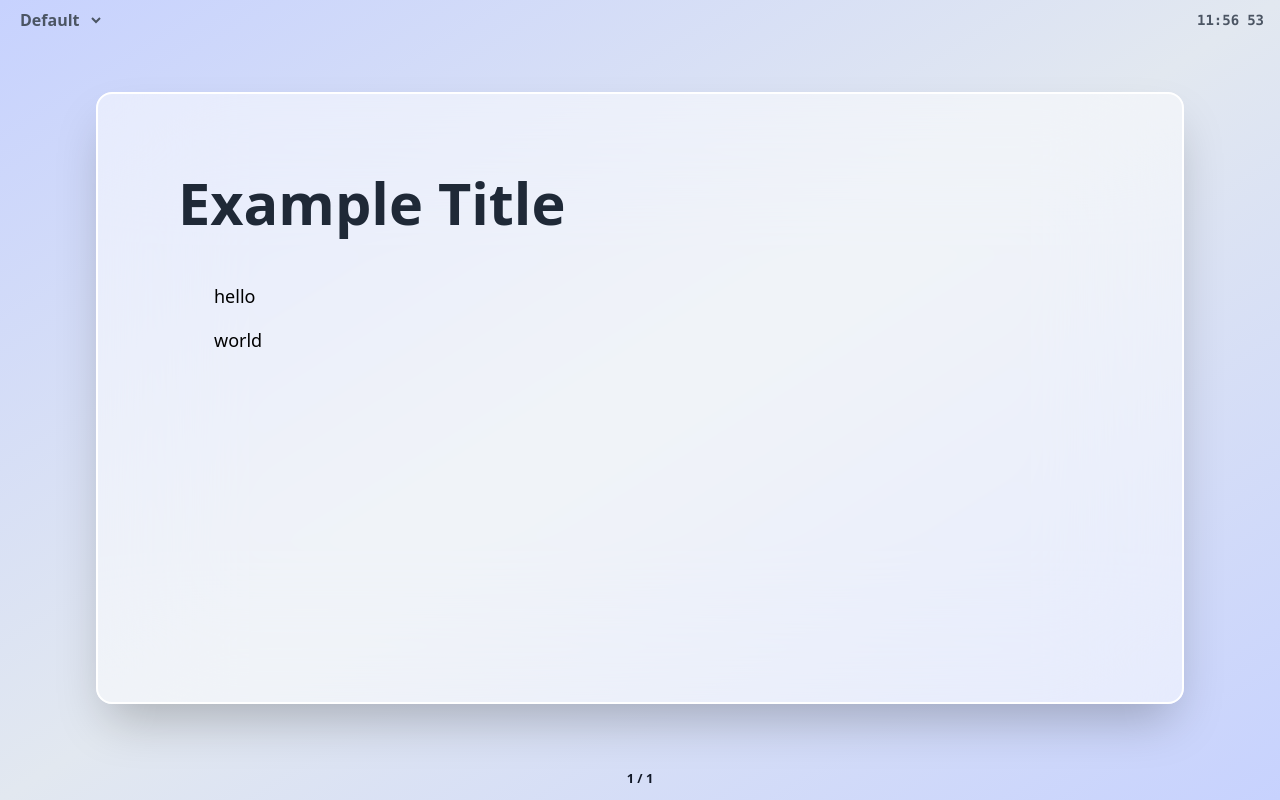
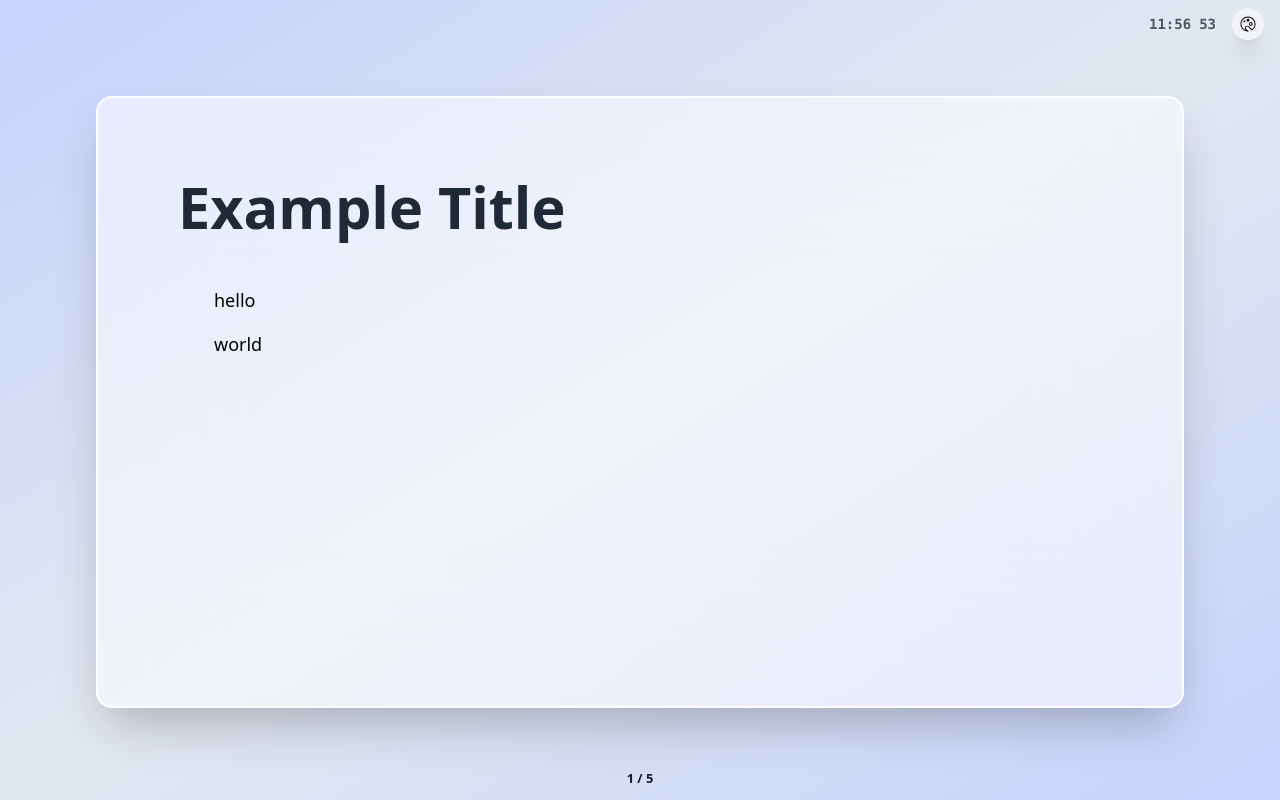
Before and after one commit to ryuji-1to/react-presentation, a React (Vite) app: page / in a window 1280 px wide. Built offline with nearby package versions, Linux system fonts and the light colour scheme.

Commit message:
🌱 update

```diff
--- a/src/components/presentation/PresentationHeader.tsx
+++ b/src/components/presentation/PresentationHeader.tsx
@@ -1,29 +1,64 @@
 import { BGType, useBg } from '../../hooks/use-bg';
 import { Clock } from './Clock';
+import { Button } from '../share/Button';
+import { TfiPalette } from 'react-icons/tfi';
+import { useRef, useState } from 'react';
+import { useClickOutside } from '../../hooks/util/use-clickOutside';
 
 const bgList: BGType[] = ['Default', 'Spring', 'Summer', 'Fall', 'Winter'];
 
 export function PresentationHeader() {
   return (
-    <header className={`flex items-center py-2 px-4 justify-between`}>
+    <header className={`flex space-x-4 items-center py-2 px-4 justify-end`}>
+      <Clock size="sm" />
       <BgSelect />
-      <Clock size="sm" />
     </header>
   );
 }
 
 function BgSelect() {
-  const { bgType, setBgType } = useBg();
+  const [isOpen, setIsOpen] = useState(false);
+  const handleClose = () => {
+    setIsOpen(false);
+  };
+  const ref = useRef<HTMLUListElement>(null);
+
+  const handleToggle = () => {
+    setIsOpen((prev) => !prev);
+  };
+  console.log(isOpen);
+
+  useClickOutside(ref, handleClose);
+
   return (
-    <select
-      className="bg-transparent outline-none hover:cursor-pointer font-semibold text-gray-600"
-      defaultValue={bgType}
-      onChange={(e) => setBgType(e.target.value as BGType)}>
-      {bgList.map((bg) => (
-        <option key={bg} value={bg}>
-          {bg}
-        </option>
-      ))}
-    </select>
+    <div className="relative">
+      <Button icon={<TfiPalette />} onClick={handleToggle} />
+      {isOpen && <SelectBg onClose={handleClose} />}
+    </div>
   );
 }
+
+function SelectBg(props: { onClose: () => void }) {
+  const ref = useRef<HTMLUListElement>(null);
+  const { bgType, setBgType } = useBg();
+  const handleSetBg = (bg: BGType) => {
+    setBgType(bg);
+    props.onClose();
+  };
+
+  useClickOutside(ref, props.onClose);
+
+  return (
+    <ul ref={ref} className="absolute top-10 right-0 bg-white p-2 z-10 rounded-md drop-shadow-lg">
+      {bgList.map((bg) => (
+        <li key={bg} className="flex items-center rounded-sm hover:bg-gray-100">
+          <button
+            className={`w-full text-left py-1 px-2 rounded-sm ${bgType === bg ? 'font-bold bg-gray-100' : ''}`}
+            onClick={() => handleSetBg(bg)}>
+            {bg}
+          </button>
+        </li>
+      ))}
+    </ul>
+  );
+}
--- a/src/components/presentation/SlidePanel.tsx
+++ b/src/components/presentation/SlidePanel.tsx
@@ -8,13 +8,13 @@ import { useKey } from '../../hooks/use-key';
 export function SlidePanel() {
   const { count, setSlide } = usePresentation();
   const { slides } = useSlides();
-  const [isOpen, handleToggle] = useReducer((isOpen) => !isOpen, false);
+  const [isOpen, handleToggle] = useReducer((isOpen: boolean) => !isOpen, false);
 
   useKey(['o'], handleToggle);
 
   return (
     <div
-      className={`h-screen absolute top-0 left-0 z-10 bg-gray-700 bg-opacity-90 backdrop-blur-sm transition w-56 duration-300 rounded-tr-lg shadow-2xl p-3 overflow-auto  ${
+      className={`h-screen absolute top-0 left-0 z-10 bg-gray-700 bg-opacity-90 backdrop-blur-sm transition w-56 duration-300 shadow-2xl p-3 overflow-auto  ${
         isOpen ? 'translate-x-0' : '-translate-x-56 opacity-0'
       }`}>
       <header className="flex justify-end">
@@ -22,7 +22,7 @@ export function SlidePanel() {
       </header>
       <div className="space-y-4">
         {slides.map((slide, i) => (
-          <div className="flex flex-col items-center justify-center w-full" key={slide.text}>
+          <div key={i} className="flex flex-col items-center justify-center w-full">
             <Button onClick={() => setSlide(i)} className="w-full">
               <span className={`${i === count ? 'text-red-400' : 'text-gray-300'} font-bold mb-1 inline-block`}>
                 {i + 1}
@@ -31,7 +31,7 @@ export function SlidePanel() {
                 className={`text-gray-500 text-xl h-32 rounded-lg p-1 flex justify-center items-center bg-white bg-opacity-90 shadow-lg font-bold ${
                   i === count ? 'outline outline-red-300' : ''
                 }`}>
-                <span className="line-clamp-2 break-words">{slide.text}</span>
+                <span className="line-clamp-2 break-words">{slide.title}</span>
               </div>
             </Button>
           </div>
--- a/src/components/template/Slide.tsx
+++ b/src/components/template/Slide.tsx
@@ -34,7 +34,7 @@ function Heading({
   ...rest
 }: { children: React.ReactNode } & React.ComponentPropsWithoutRef<'h1'>) {
   return (
-    <h1 {...rest} className={`text-4.5 font-bold text-gray-800 ${className}`}>
+    <h1 {...rest} className={`text-4.5 font-bold text-gray-800 outline-none ${className}`}>
       {children}
     </h1>
   );
@@ -88,7 +88,7 @@ export function Slide({
 
   let element = (
     <div {...rest}>
-      {slideTitle && <Heading>{slideTitle}</Heading>}
+      {slideTitle && <Heading contentEditable>{slideTitle}</Heading>}
       {renderContent?.({ List })}
       {typeof children === 'function' ? children({ List }) : children}
     </div>
--- a/src/hooks/use-slides.tsx
+++ b/src/hooks/use-slides.tsx
@@ -1,17 +1,19 @@
 import { useMemo } from 'react';
 import { Example } from '../components/slides/Example';
 
+const createSlide = (title: string, slide: React.ReactElement) => {
+  return { title, slide };
+};
+
 export function useSlides() {
-  const createSlides = (slides: React.ReactElement[]) => {
-    return slides.map((slide) => ({
-      slide,
-      // @ts-ignore
-      text: slide.type.name
-    }));
-  };
-
   const slides = useMemo(() => {
-    return createSlides([<Example key="example" />]);
+    return [
+      createSlide('Example Slide', <Example />),
+      createSlide('Example Slide2', <Example />),
+      createSlide('Example Slide3', <Example />),
+      createSlide('Example Slide4', <Example />),
+      createSlide('Example Slide5', <Example />)
+    ];
   }, []);
 
   return { slides };
```
